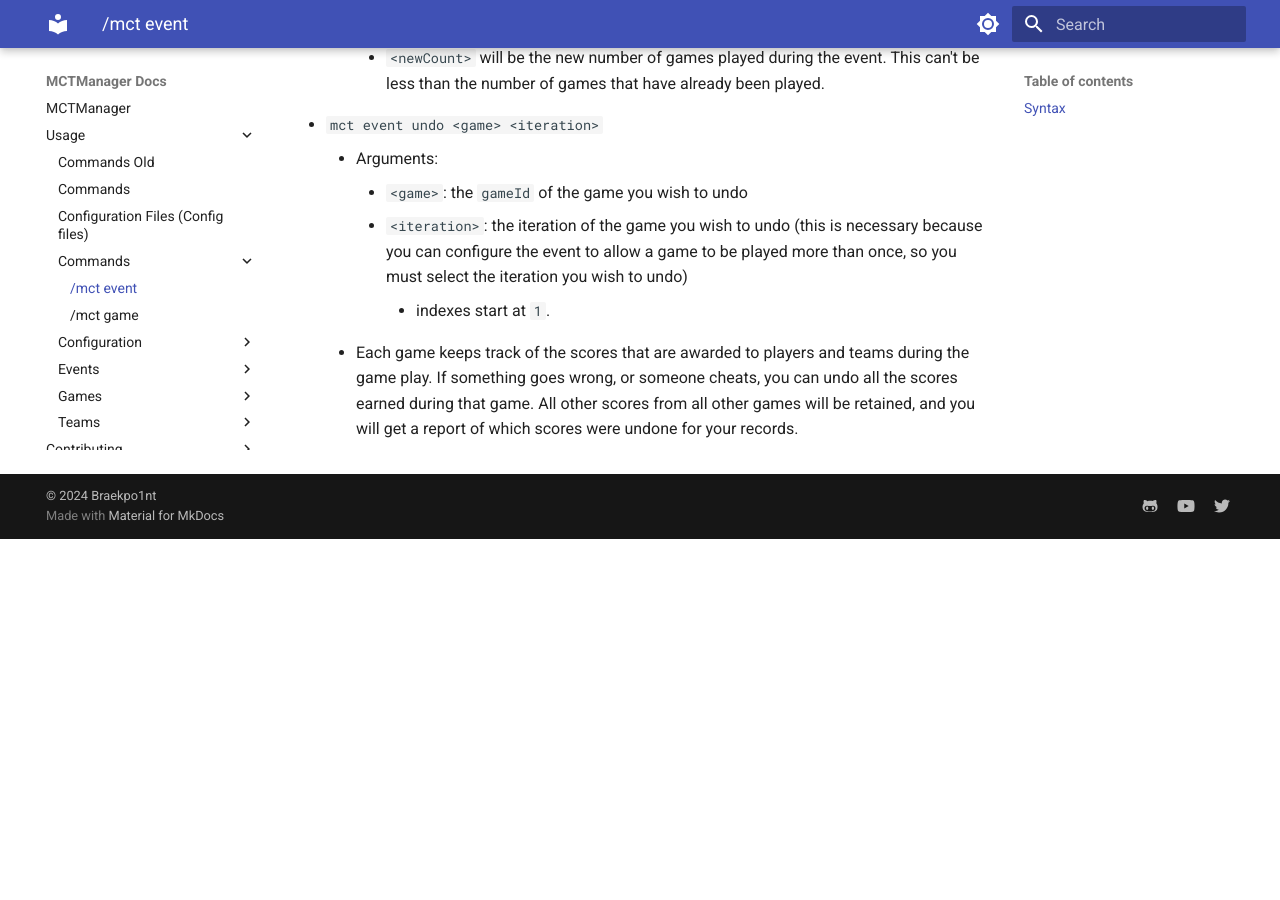
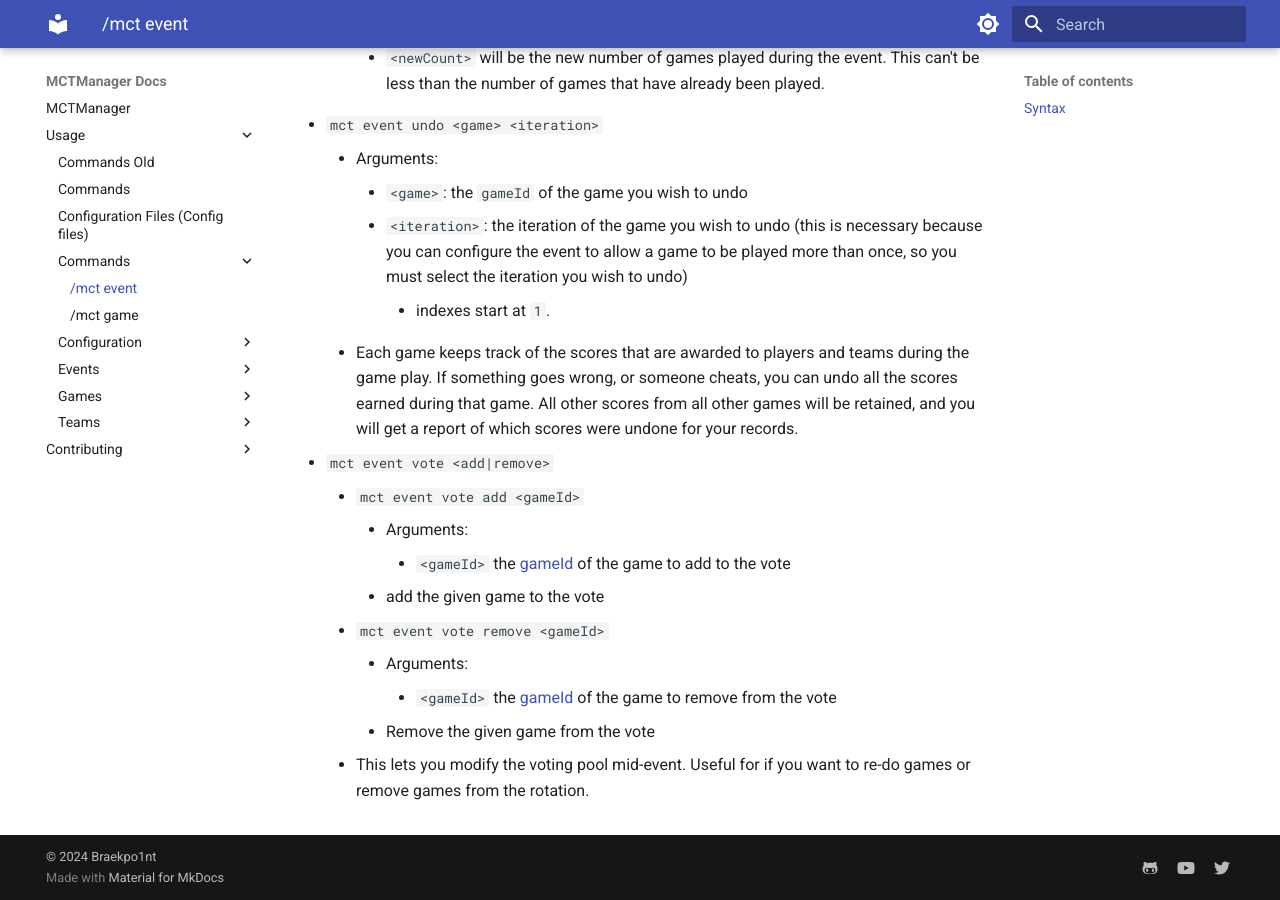
Before and after one commit to Braekpo1nt/mctmanager-docs, an MkDocs documentation site: the page built from docs/Usage/commands/mct-event.md, in a window 1280 px wide and 900 px high, scrolled down 1278 px. Built offline with MkDocs 1.6.1 and Material for MkDocs 9.7.7, drawn with Linux system fonts in a browser that asks for light colours; before the commit the page ends 1817 px from its top, so only the background shows below that.

Commit message:
finished mct-event.md

```diff
--- a/docs/Usage/commands/mct-event.md
+++ b/docs/Usage/commands/mct-event.md
@@ -34,3 +34,13 @@ This command is used to perform actions related to [Events](../events/events.md)
         - `<iteration>`: the iteration of the game you wish to undo (this is necessary because you can configure the event to allow a game to be played more than once, so you must select the iteration you wish to undo)
             - indexes start at `1`.
     - Each game keeps track of the scores that are awarded to players and teams during the game play. If something goes wrong, or someone cheats, you can undo all the scores earned during that game. All other scores from all other games will be retained, and you will get a report of which scores were undone for your records.
+- `mct event vote <add|remove>`
+    - `mct event vote add <gameId>`
+        - Arguments:
+            - `<gameId>` the [gameId](../games/introduction.md#game-id) of the game to add to the vote
+        - add the given game to the vote
+    - `mct event vote remove <gameId>`
+        - Arguments:
+            - `<gameId>` the [gameId](../games/introduction.md#game-id) of the game to remove from the vote
+        - Remove the given game from the vote
+    - This lets you modify the voting pool mid-event. Useful for if you want to re-do games or remove games from the rotation.
```
